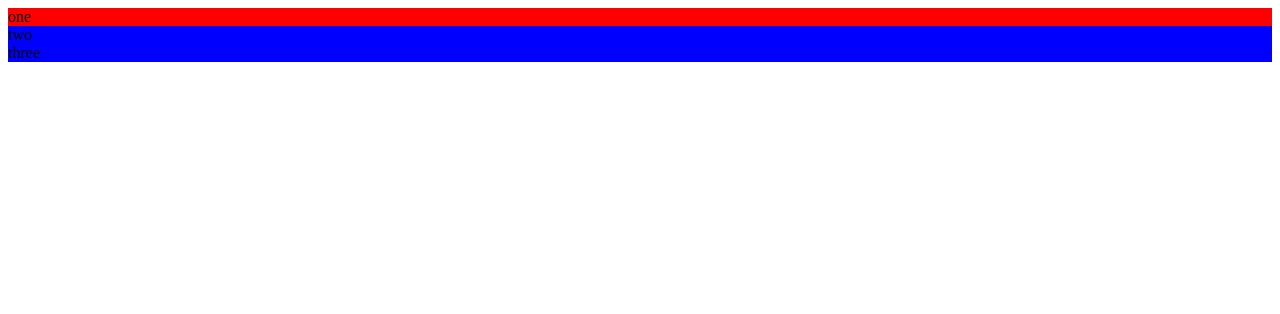
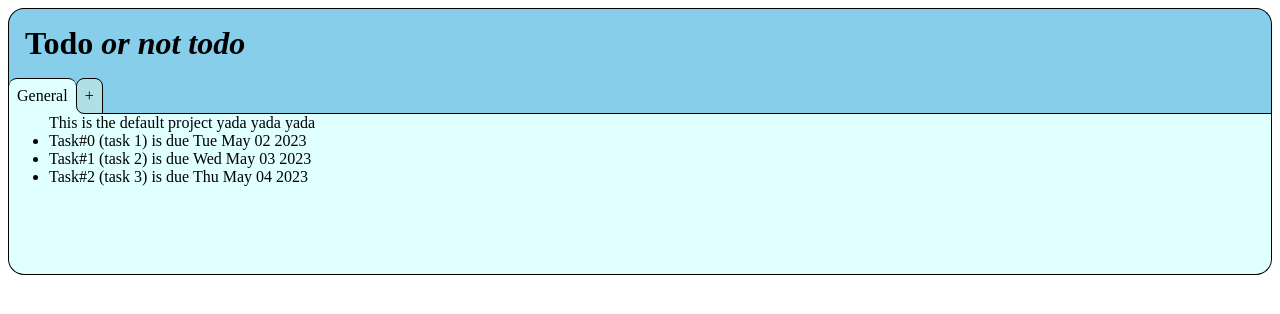
Before and after one commit to techni-ca/todo-or-not-todo, a website built with webpack: page src/index.html in a window 1280 px wide. Built offline with nearby package versions, Linux system fonts and the light colour scheme.

Commit message:
Display default project

```diff
--- /dev/null
+++ b/src/display.js
@@ -0,0 +1,29 @@
+function display(Project, Task, defaultProject) {
+  const tabBar = document.querySelector('.tab-bar')
+  const lastTab = tabBar.firstElementChild
+
+  Project.LIST.forEach(p => {
+    const thisSpan = document.createElement('span')
+    thisSpan.classList.add('tab')
+    thisSpan.textContent = p.title
+    tabBar.insertBefore(thisSpan, lastTab)
+  })
+
+  /*
+  when active is other than the first one, the one before the active gets class before-active
+  */
+  const activeTab = tabBar.firstElementChild
+  activeTab.classList.add('active')
+
+  const list = document.createElement('ul')
+  list.textContent = defaultProject.description
+  defaultProject.tasks.forEach(t => {
+    const item = document.createElement('li')
+    item.textContent = Task.LIST[t].toString()
+    list.appendChild(item)
+  })
+  const page = document.querySelector('.page')
+  page.appendChild(list)
+}
+
+export { display }
--- a/src/index.html
+++ b/src/index.html
@@ -1,9 +1,10 @@
-<div class='one'>
-  one
-  <div class='two'>
-    two
-    <div class="three">
-      three
-    </div>
+<h1 class="title">Todo <i>or not todo</i></h1>
+<div class="tab-bg">
+  <div class="tab-bg-upper"></div>
+  <div class="tab-bg-lower"></div>
+  <div class="tab-bar">
+    <span class="tab">+</span>
+    <span class="after-tab"></span>
   </div>
 </div>
+<div class='page'></div>
--- a/src/index.js
+++ b/src/index.js
@@ -1,5 +1,7 @@
 import HTML from './index.html'
 import './style.css'
+import { display } from './display'
+
 class Project {
   tasks = []
   static LIST = []
@@ -19,6 +21,7 @@ class Project {
 }
 class Task {
   id
+  projectId
   description
   timeCreated
 
@@ -60,9 +63,5 @@ const defaultProject = new Project(
   ['task 3', new Date(Date.now() + (72 * 60 * 60 * 1000))]
 ].forEach(t => new Task(t[0], t[1]))
 
-Task.listAll()
-
 document.body.innerHTML = HTML
-console.table(Project.LIST)
-console.table(defaultProject.tasks)
-Task.LIST.forEach(t => console.log(t.toString()))
+display(Project, Task, defaultProject)
--- a/src/style.css
+++ b/src/style.css
@@ -1,6 +1,75 @@
-.one {
-  background-color: red
+:root {
+  --default-border: 1px solid black;
+  --title-bgcolor: skyblue;
+  --page-bgcolor: lightcyan;
 }
-.two {
-  background-color: blue
+.title {
+  border: var(--default-border);
+  border-bottom: none;
+  border-top-left-radius: 1rem;
+  border-top-right-radius: 1rem;
+  padding: 1rem;
+  margin-bottom: 0px;
+  background-color: var(--title-bgcolor);
 }
+.tab-bg {
+  display: grid;
+  grid-template: 50% 50% / 100%;
+}
+.tab-bg-upper {
+  grid-area: 1 / 1 / 2 / 2;
+  background-color: var(--title-bgcolor);
+}
+.tab-bg-lower {
+  grid-area: 2 / 1 / 3 / 2;
+  background-color: var(--page-bgcolor);
+}
+.tab-bar {
+  grid-area: 1 / 1 / 3 / 2;
+  display: flex;
+  border: var(--default-border);
+  border-top: none;
+  border-bottom: none;
+}
+
+.tab {
+  border: var(--default-border);
+  border-top-left-radius: .5rem;
+  border-top-right-radius: .5rem;
+  border-left: none;
+  padding: .5rem;
+  background-color: powderblue;
+}
+.before-active {
+  border-right: var(--default-border);
+  border-bottom-right-radius: .5rem;
+}
+.active {
+  border-left: none;
+  border-right: none;
+  border-bottom: none;
+  background-color: var(--page-bgcolor);
+}
+.active + .tab {
+  border-left: var(--default-border);
+  border-bottom-left-radius: .5rem;
+}
+.after-tab {
+  border: var(--default-border);
+  border-top: none;
+  border-left: none;
+  border-right: none;
+  flex: 1;
+  background-color: var(--title-bgcolor);
+}
+.page {
+  border: var(--default-border);
+  border-top: none;
+  border-bottom-left-radius: 1rem;
+  border-bottom-right-radius: 1rem;
+  background-color: var(--page-bgcolor);
+  height: 10rem;
+}
+ul {
+  margin: 0;
+}
```
Also changed, not shown: dist/main.js.
